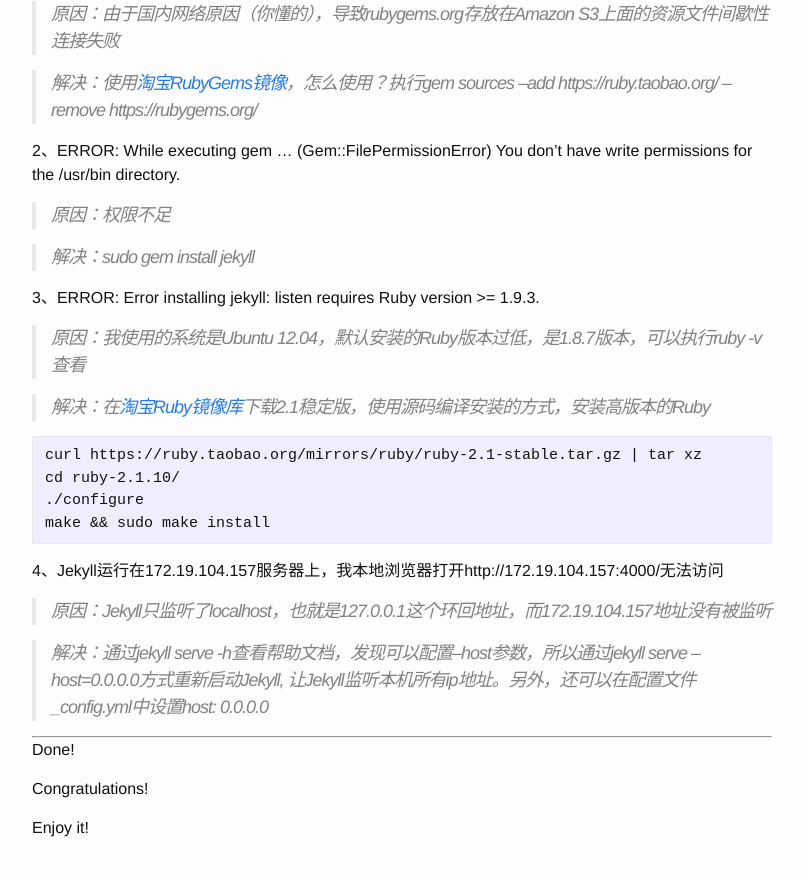
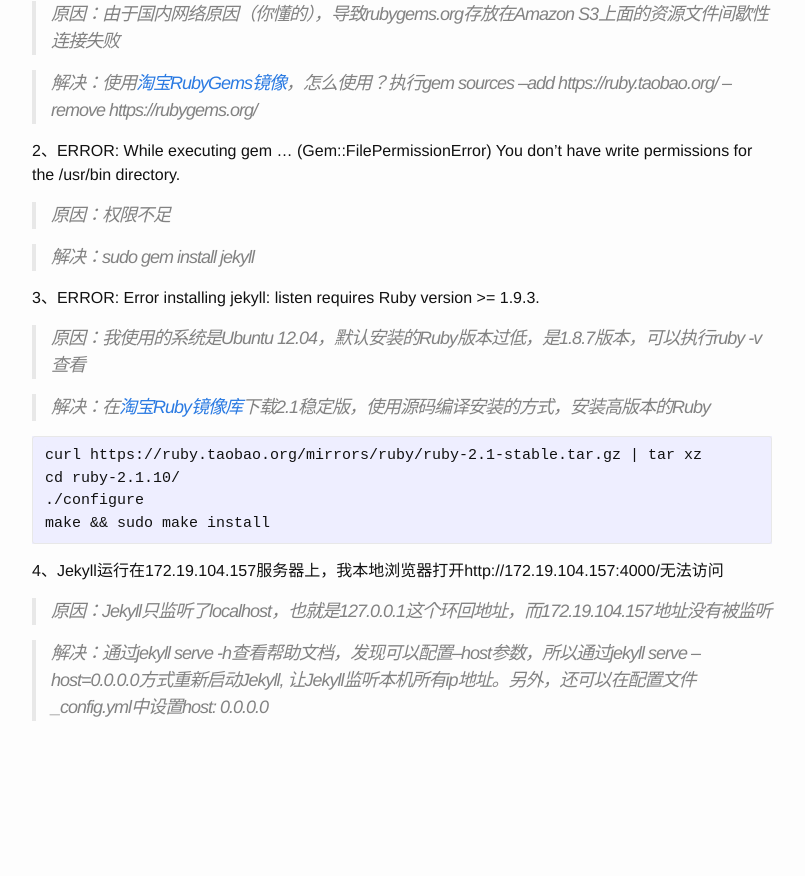
Before and after one commit to liuyixing/liuyixing.github.io, a Jekyll site: the page built from _posts/2016-04-27-how-to-install-jekyll.markdown, in a window 1280 px wide and 900 px high, scrolled down 802 px. Shown: the top 876 px of the window, without its empty margins (238-1043 px from the left). Built offline with Jekyll 4.4.1, drawn with Linux system fonts in a browser that asks for light colours; comment, search, counter and statistics services are not loaded; after the commit the page ends 1583 px from its top, so only the background shows below that.

Commit message:
修改文章

```diff
--- a/_posts/2016-04-27-how-to-install-jekyll.markdown
+++ b/_posts/2016-04-27-how-to-install-jekyll.markdown
@@ -47,13 +47,6 @@ categories: jekyll
 
 > 解决：通过jekyll serve -h查看帮助文档，发现可以配置--host参数，所以通过jekyll serve --host=0.0.0.0方式重新启动Jekyll, 让Jekyll监听本机所有ip地址。另外，还可以在配置文件_config.yml中设置host: 0.0.0.0
 
----
-Done!
-
-Congratulations!
-
-Enjoy it!
-
 [Jekyll官网]: https://jekyllrb.com/
 [淘宝RubyGems镜像]: https://ruby.taobao.org/
 [淘宝Ruby镜像库]: https://ruby.taobao.org/mirrors/ruby/
```
